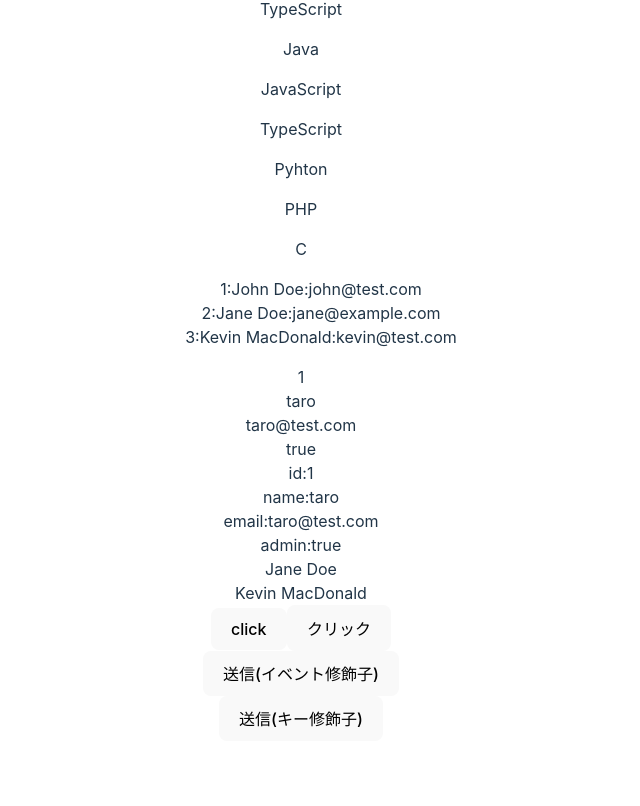
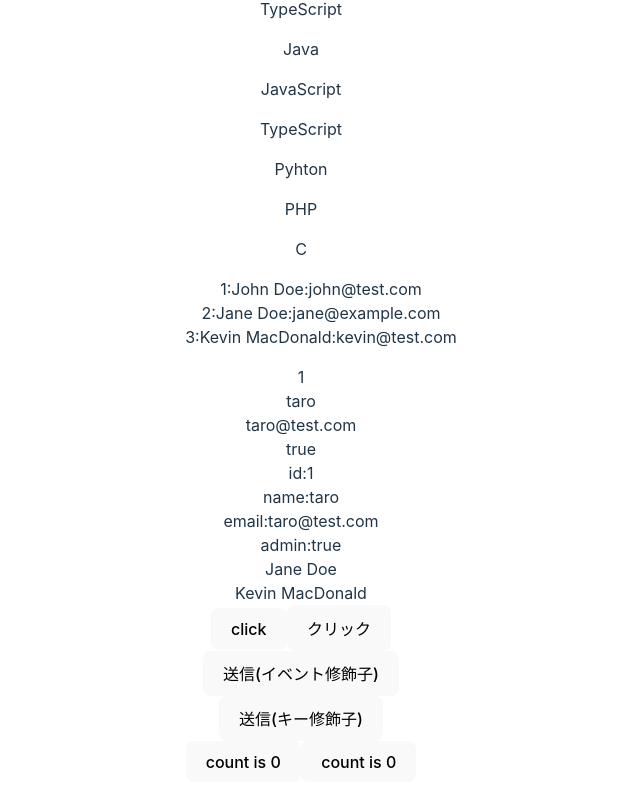
Before and after one commit to shunmakk/vue-tutorial, a Vue app: page / in a window 1280 px wide. Shown: the part 729-1535 px from the top of the page, without its empty margins (339-979 px from the left). Before the commit the page ends 1502 px from the top, so only its background shows below. Built offline with nearby package versions, Linux system fonts and the light colour scheme.

Commit message:
reactivity

```diff
--- a/src/App.vue
+++ b/src/App.vue
@@ -56,6 +56,19 @@ const send = (event) => {
 
 const send2 = () => {
   console.log("send2");
+};
+
+//Reactivity
+import { ref } from "vue";
+const count = ref(0);
+console.log(count.value);
+
+import { reactive } from "vue";
+const state = reactive({
+  count: 0,
+});
+const addCount = () => {
+  state.count++;
 };
 </script>
 
@@ -122,6 +135,10 @@ const send2 = () => {
   <form @submit.prevent="send2">
     <button @keyup.enter="submit">送信(キー修飾子)</button>
   </form>
+
+  <!-- Reactivity -->
+  <button type="button" @click="count++">count is {{ count }}</button>
+  <button type="button" @click="addCount">count is {{ state.count }}</button>
 </template>
 
 <style>
--- a/vite.config.js
+++ b/vite.config.js
@@ -1,7 +1,11 @@
-import { defineConfig } from 'vite'
-import vue from '@vitejs/plugin-vue'
+import { defineConfig } from "vite";
+import vue from "@vitejs/plugin-vue";
 
 // https://vitejs.dev/config/
 export default defineConfig({
-  plugins: [vue()],
-})
+  plugins: [
+    vue({
+      reactivityTransform: true,
+    }),
+  ],
+});
```
